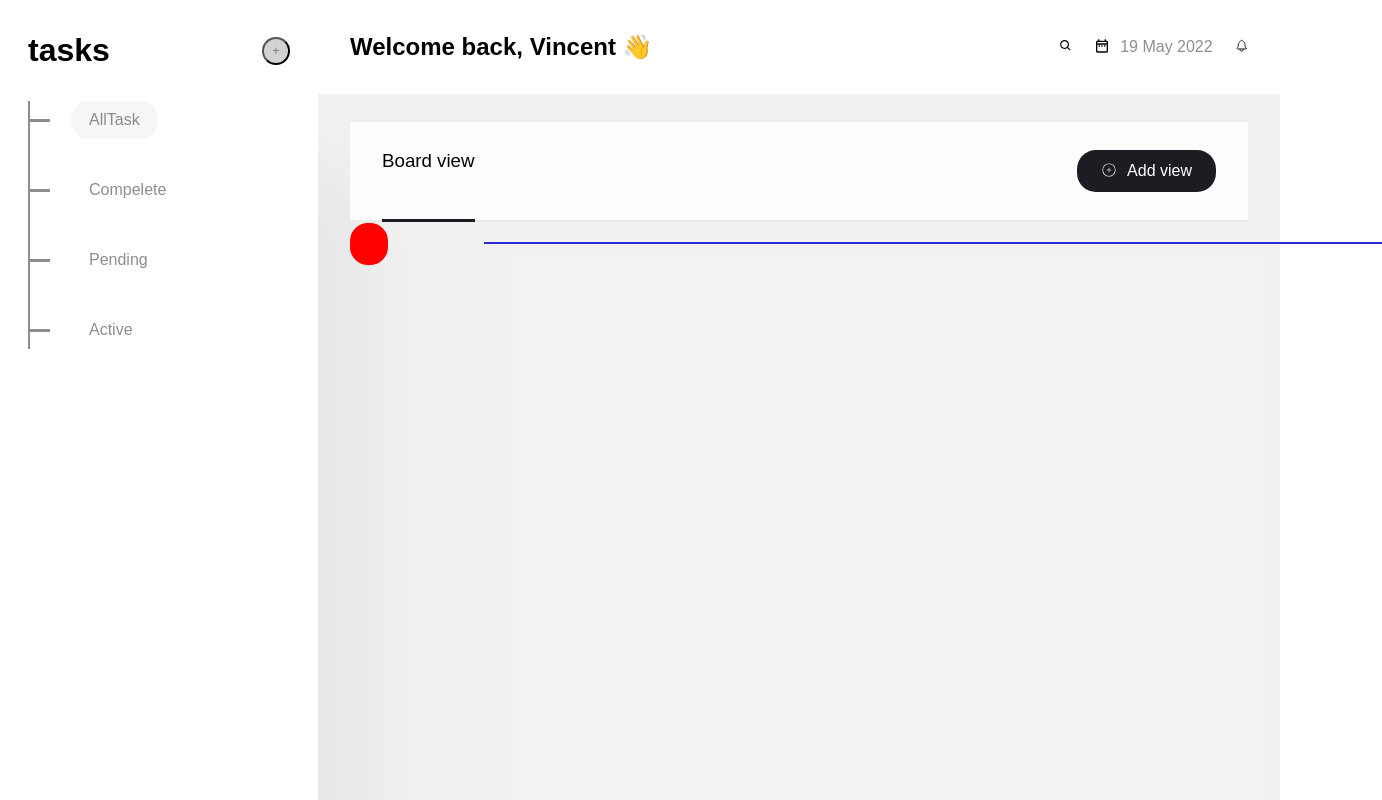
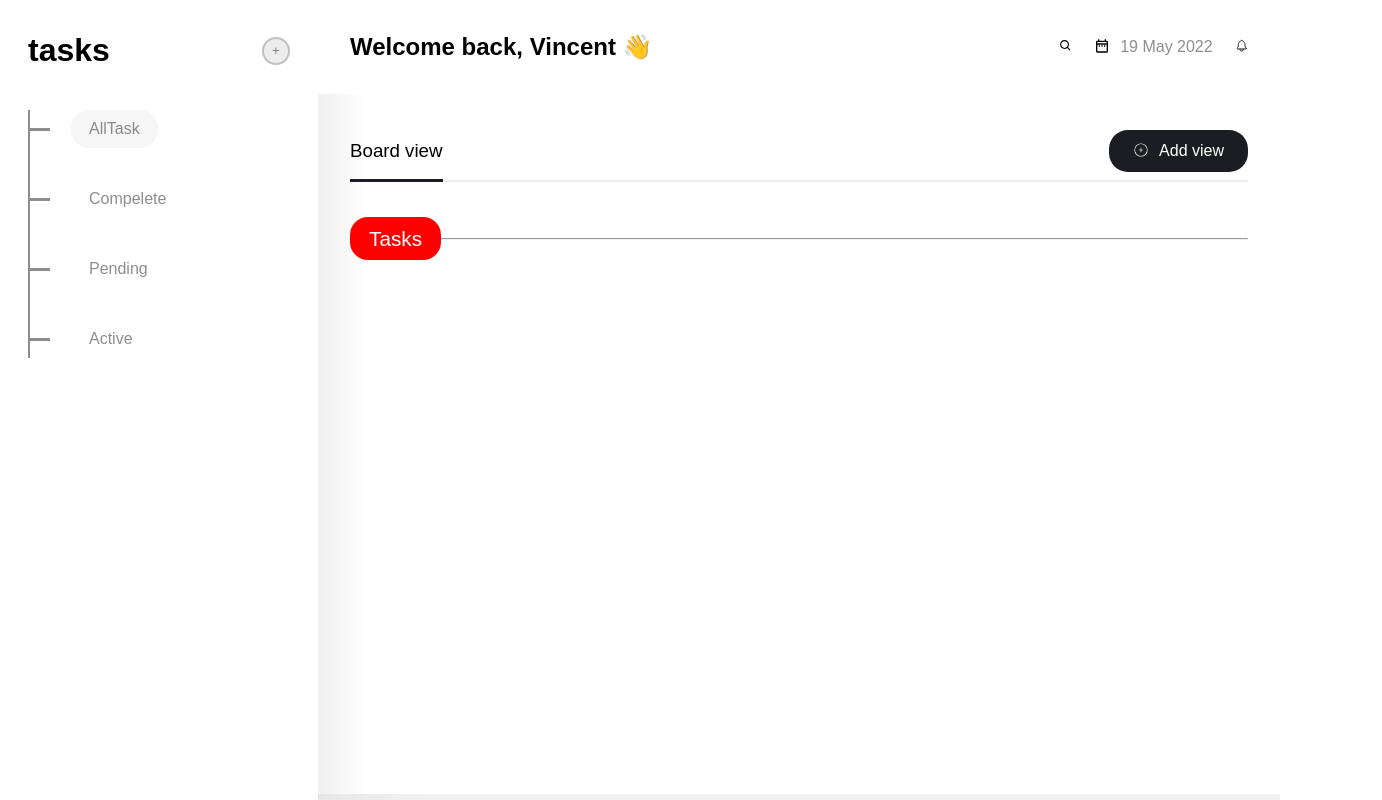
Before and after one commit to babaeiFateme/vanilla-react-todo, a React (Create React App) app in the folder my-app/: page / in a window 1280 px wide. Shown: the whole page, 1382 px wide, since content can reach past the window. Built offline with nearby package versions, Linux system fonts and the light colour scheme.

Commit message:
feat: add breadcrumb and change background color

```diff
--- a/my-app/src/assets/css/components/_header.scss
+++ b/my-app/src/assets/css/components/_header.scss
@@ -20,13 +20,15 @@ header {
     }
 
 }
+
 .board-view {
     min-height: 50px;
     display: flex;
     justify-content: space-between;
-    padding: 28px 32px;
-    background-color: #fdfdfe;
+    align-items: center;
+    padding: 8px 0;
     border-bottom: 2px solid rgba(28, 29, 34, 0.08);
+    margin-bottom: 35px;
 
     h3 {
         font-weight: 400;
@@ -39,7 +41,8 @@ header {
             position: absolute;
             height: 3px;
             background-color: var(--clr-black);
-            bottom: -30px;
+            bottom: -20px;
+            left: 0;
         }
     }
 
--- a/my-app/src/assets/css/components/_index.scss
+++ b/my-app/src/assets/css/components/_index.scss
@@ -1,12 +1,13 @@
 main {
     display: flex;
     position: relative;
+    height: 100vh;
 
     .content {
         flex-grow: 1;
         background-color: rgba(28, 29, 34, 0.06);
-        height: 100dvh;
         position: relative;
+
     }
 }
 
@@ -38,12 +39,13 @@ a {
 }
 
 .todos {
-    max-height: calc(100vh - 225px);
+    max-height: calc(100vh - 290px);
     overflow-y: auto;
 }
 
 .page-title {
-    position: relative;
+    display: flex;
+    align-items: center;
 
     .page-content {
         border-radius: 18px;
@@ -53,21 +55,14 @@ a {
         background-color: red;
         color: white;
         width: fit-content;
-
+        position: relative;
     }
 
-    &:after {
-        content: "";
-        display: block;
-        height: 2px;
-        background-color: #2d2dcf;
+    hr {
+        background-color: red;
         width: 100%;
-        position: absolute;
-        z-index: 10;
-        left: 134px;
-        top: 20px;
+    }
 
-    }
 }
 
 .inner-content {
--- a/my-app/src/assets/css/components/_sidebar.scss
+++ b/my-app/src/assets/css/components/_sidebar.scss
@@ -15,13 +15,15 @@
         justify-content: space-between;
         flex-wrap: wrap;
         align-items: center;
+        margin-bottom: 41px;
 
         .sidebar-btn-handler {
             width: 28px;
             aspect-ratio: 1;
             border-radius: 50%;
-            background-color: lightgray;
+            background-color: rgba(28, 29, 34, 0.08);
             color: gray;
+            border: 2px solid rgb(192, 192, 192);
         }
     }
 
--- a/my-app/src/assets/css/style.css
+++ b/my-app/src/assets/css/style.css
@@ -5,12 +5,12 @@
 }
 
 body {
-  height: 100dvh;
   font-family: sans-serif;
 }
 
 .wrapper {
-  height: calc(100dvh - 200px);
+  height: calc(100vh - 100px);
+  background-image: linear-gradient(to left, #fff 95%, #f1f0f0);
 }
 
 :root {
@@ -296,9 +296,10 @@ header .header .header-box > div {
   min-height: 50px;
   display: flex;
   justify-content: space-between;
-  padding: 28px 32px;
-  background-color: #fdfdfe;
+  align-items: center;
+  padding: 8px 0;
   border-bottom: 2px solid rgba(28, 29, 34, 0.08);
+  margin-bottom: 35px;
 }
 .board-view h3 {
   font-weight: 400;
@@ -311,7 +312,8 @@ header .header .header-box > div {
   position: absolute;
   height: 3px;
   background-color: var(--clr-black);
-  bottom: -30px;
+  bottom: -20px;
+  left: 0;
 }
 .board-view .btn {
   display: flex;
@@ -340,13 +342,15 @@ header .header .header-box > div {
   justify-content: space-between;
   flex-wrap: wrap;
   align-items: center;
+  margin-bottom: 41px;
 }
 .sidebar .logo-box .sidebar-btn-handler {
   width: 28px;
   aspect-ratio: 1;
   border-radius: 50%;
-  background-color: lightgray;
+  background-color: rgba(28, 29, 34, 0.08);
   color: gray;
+  border: 2px solid rgb(192, 192, 192);
 }
 .sidebar nav .link-box {
   border-left: 2px solid var(--clr-link);
@@ -394,11 +398,11 @@ header .header .header-box > div {
 main {
   display: flex;
   position: relative;
+  height: 100vh;
 }
 main .content {
   flex-grow: 1;
   background-color: rgba(28, 29, 34, 0.06);
-  height: 100dvh;
   position: relative;
 }
 
@@ -429,12 +433,13 @@ a {
 }
 
 .todos {
-  max-height: calc(100vh - 225px);
+  max-height: calc(100vh - 290px);
   overflow-y: auto;
 }
 
 .page-title {
-  position: relative;
+  display: flex;
+  align-items: center;
 }
 .page-title .page-content {
   border-radius: 18px;
@@ -445,17 +450,11 @@ a {
   color: white;
   width: -moz-fit-content;
   width: fit-content;
+  position: relative;
 }
-.page-title:after {
-  content: "";
-  display: block;
-  height: 2px;
-  background-color: #2d2dcf;
+.page-title hr {
+  background-color: red;
   width: 100%;
-  position: absolute;
-  z-index: 10;
-  left: 134px;
-  top: 20px;
 }
 
 .inner-content {
--- a/my-app/src/assets/css/style.scss
+++ b/my-app/src/assets/css/style.scss
@@ -5,12 +5,12 @@
 }
 
 body {
-    height: 100dvh;
     font-family: sans-serif;
 }
 
 .wrapper {
-    height: calc(100dvh - 200px);
+    height: calc(100vh - 100px);
+    background-image: linear-gradient(to left, #fff 95%, #f1f0f0)
 }
 
 @import "./base/variables";
--- a/my-app/src/components/common/Layouts/InnerLayout/InnerLayout.jsx
+++ b/my-app/src/components/common/Layouts/InnerLayout/InnerLayout.jsx
@@ -64,7 +64,10 @@ const InnerLayout = ({ children }) => {
             </div>
             <div>
                 <h1 className="page-title">
-                    <span className="page-content">{pageTitle}</span>
+                    <span className="page-content">
+                        {pageTitle === "" ? "Tasks" : pageTitle}
+                    </span>
+                    <hr />
                 </h1>
                 {children}
             </div>
```
Also changed, not shown: 1 other file (tests, documents, lock files or other folders).
